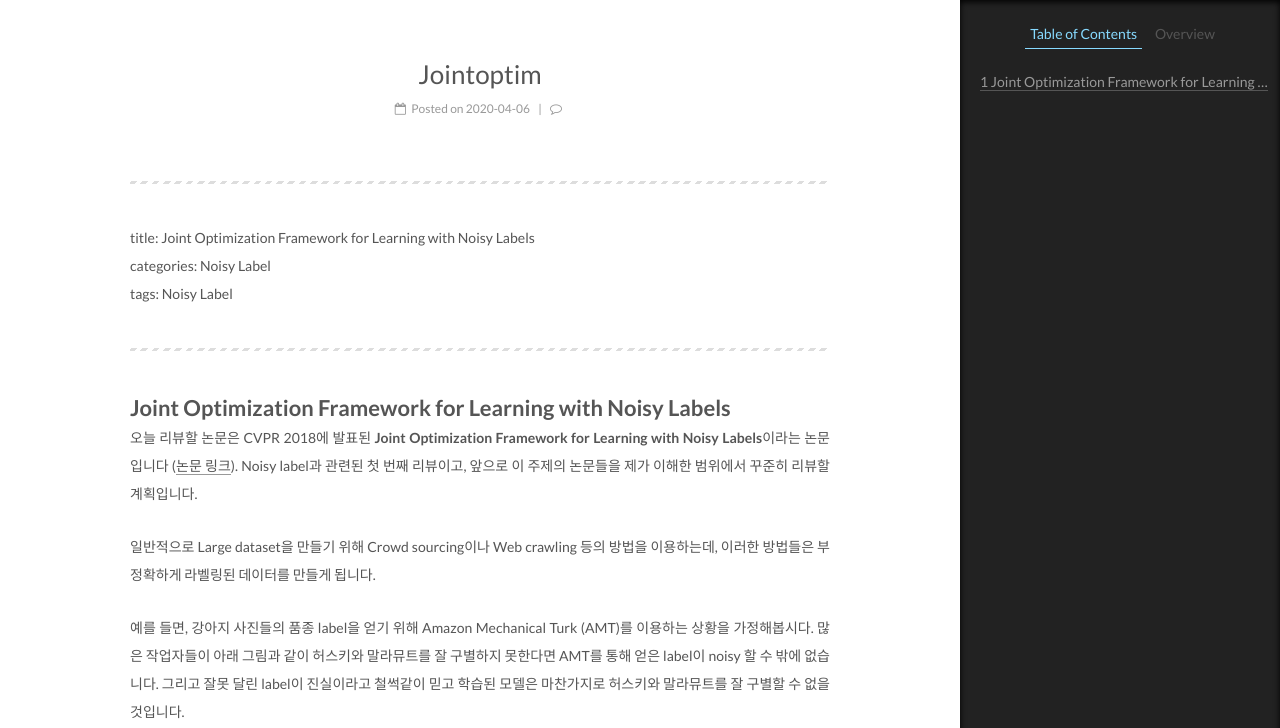
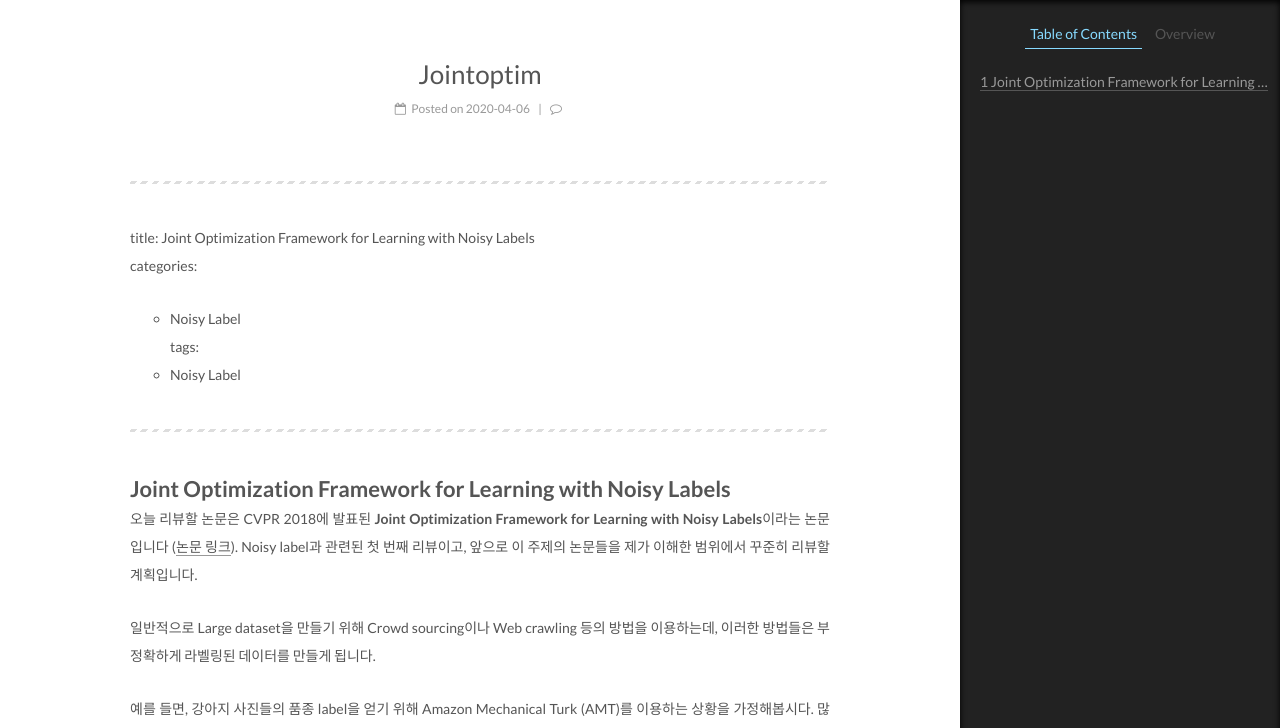
Before and after one commit to shinyflight/shinyflight.github.io, a Jekyll site: the page built from _posts/2020-04-06-JointOptim.md, in a window 1280 px wide and 1400 px high, scrolled down 286 px, cut to the strip 0-728 px from the top of the window. Built offline with Jekyll 4.4.1, drawn with Linux system fonts in a browser that asks for light colours; comment, search, counter and statistics services are not loaded; some of the changed lines change nothing that is shown.

Commit message:
_posts/2020-04-06-JointOptim.md updated from https://stackedit.io/

```diff
--- a/_posts/2020-04-06-JointOptim.md
+++ b/_posts/2020-04-06-JointOptim.md
@@ -5,8 +5,12 @@
 
 <hr>
 <p>title: Joint Optimization Framework for Learning with Noisy Labels<br>
-categories: Noisy Label<br>
-tags: Noisy Label</p>
+categories:</p>
+<ul>
+<li>Noisy Label<br>
+tags:</li>
+<li>Noisy Label</li>
+</ul>
 <hr>
 <h1 id="joint-optimization-framework-for-learning-with-noisy-labels">Joint Optimization Framework for Learning with Noisy Labels</h1>
 <p>오늘 리뷰할 논문은 CVPR 2018에 발표된 <strong>Joint Optimization Framework for Learning with Noisy Labels</strong>이라는 논문입니다 (<a href="https://arxiv.org/abs/1803.11364">논문 링크</a>).  Noisy label과 관련된 첫 번째 리뷰이고, 앞으로 이 주제의 논문들을 제가 이해한 범위에서 꾸준히 리뷰할 계획입니다.</p>
```
